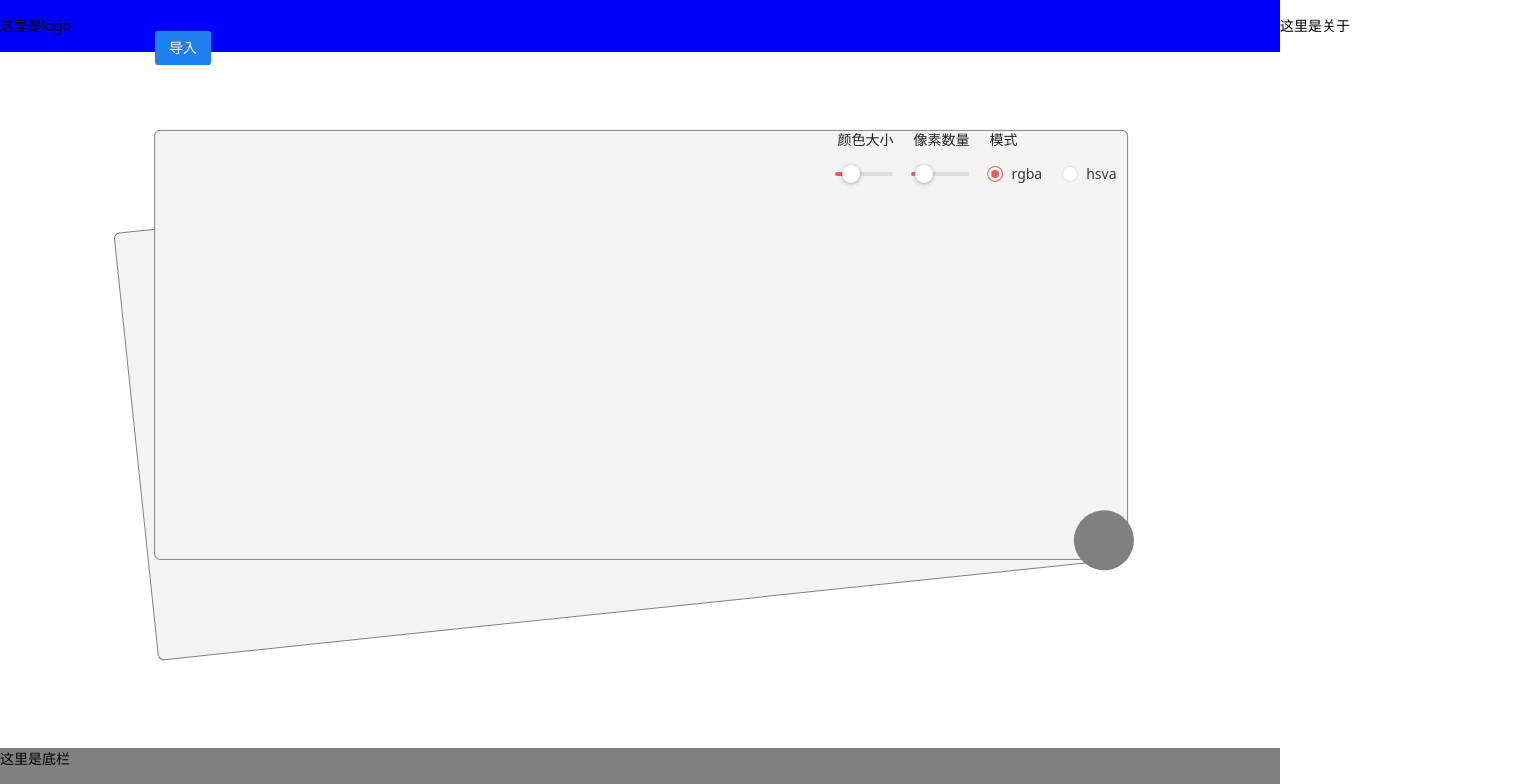
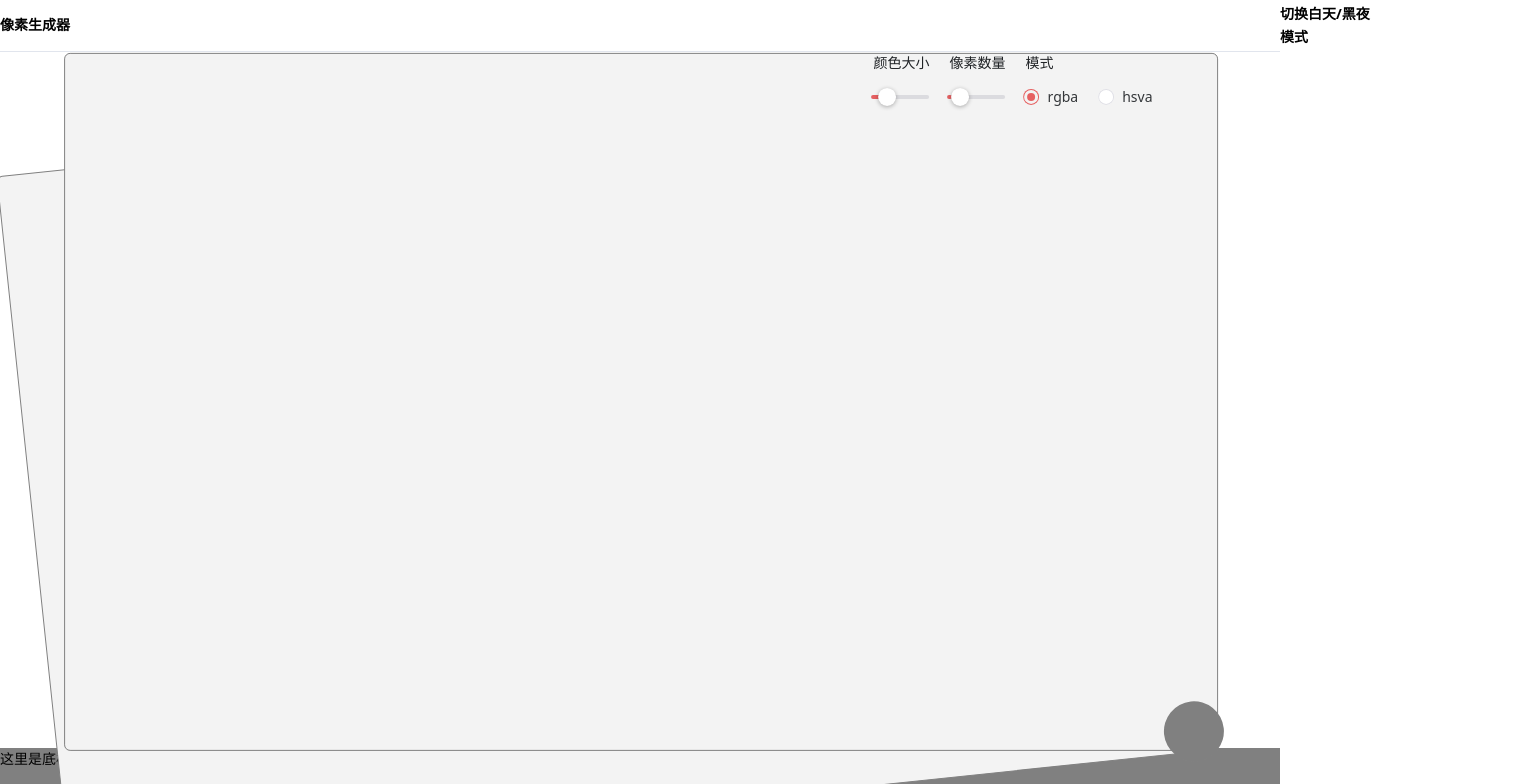
Before and after one commit to LeaversFly/pixel-image-generator, a Vue app: page / in a window 1280 px wide. Shown: the top 784 px of the page, 1540 px wide, since content can reach past the window. Built offline with nearby package versions, Linux system fonts and the light colour scheme; some icons are missing.

Commit message:
ci: 构建页面

```diff
--- a/src/components/footer/index.vue
+++ b/src/components/footer/index.vue
@@ -1,5 +1,5 @@
 <template>
-    <div>
+    <div class="footer">
         这里是底栏
     </div>
 </template>
@@ -9,5 +9,9 @@
 </script>
 
 <style lang="scss" scoped>
+.footer {
+    height: 52px;
 
+    background-color: grey;
+}
 </style>
--- a/src/components/navbar/index.vue
+++ b/src/components/navbar/index.vue
@@ -5,15 +5,17 @@
 <template>
     <div class="navbar">
         <div class="navbar-container">
-            <span class="logo">这里是logo</span>
-            <span class="about">这里是关于</span>
+            <span class="logo">像素生成器</span>
+            <span class="about">切换白天/黑夜模式</span>
         </div>
     </div>
 </template>
 
 <style scoped lang="scss">
 .navbar {
-    height: 100%;
+    border-bottom: 1px solid #E1E5ED;
+
+    font-weight: 700;
 
     .navbar-container {
         display: flex;
@@ -21,7 +23,7 @@
         align-items: center;
         margin: 0 auto;
         width: 1380px;
-        height: 52px;
+        height: 51px;
 
         .logo {
             width: 100px;
--- a/src/views/home/index.vue
+++ b/src/views/home/index.vue
@@ -7,9 +7,7 @@
             <Navbar />
         </div>
         <div class="content">
-            <div class="generator-container">
-                <Generator />
-            </div>
+            <Generator />
         </div>
         <div class="footer">
             <Footer />
@@ -23,27 +21,8 @@
     flex-direction: column;
     height: 100vh;
 
-    .header {
-        height: 52px;
-
-        background-color: blue;
-    }
-
     .content {
         flex: 1;
-
-        .generator-container {
-            width: 1080px;
-            height: 428px;
-            margin: 0 auto;
-            padding: 6%;
-        }
-    }
-
-    .footer {
-        height: 52px;
-
-        background-color: grey;
     }
 }
 </style>
```
